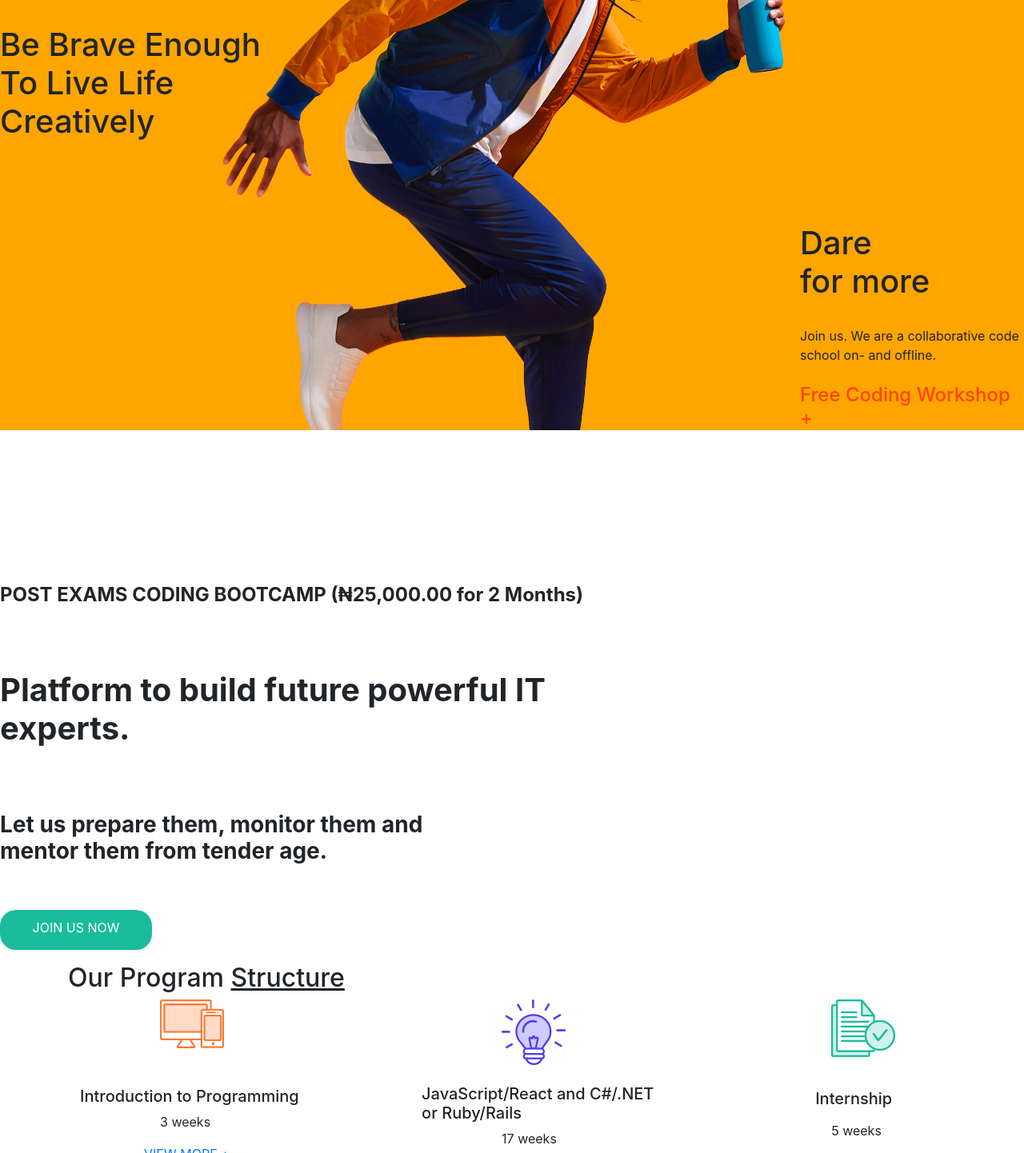
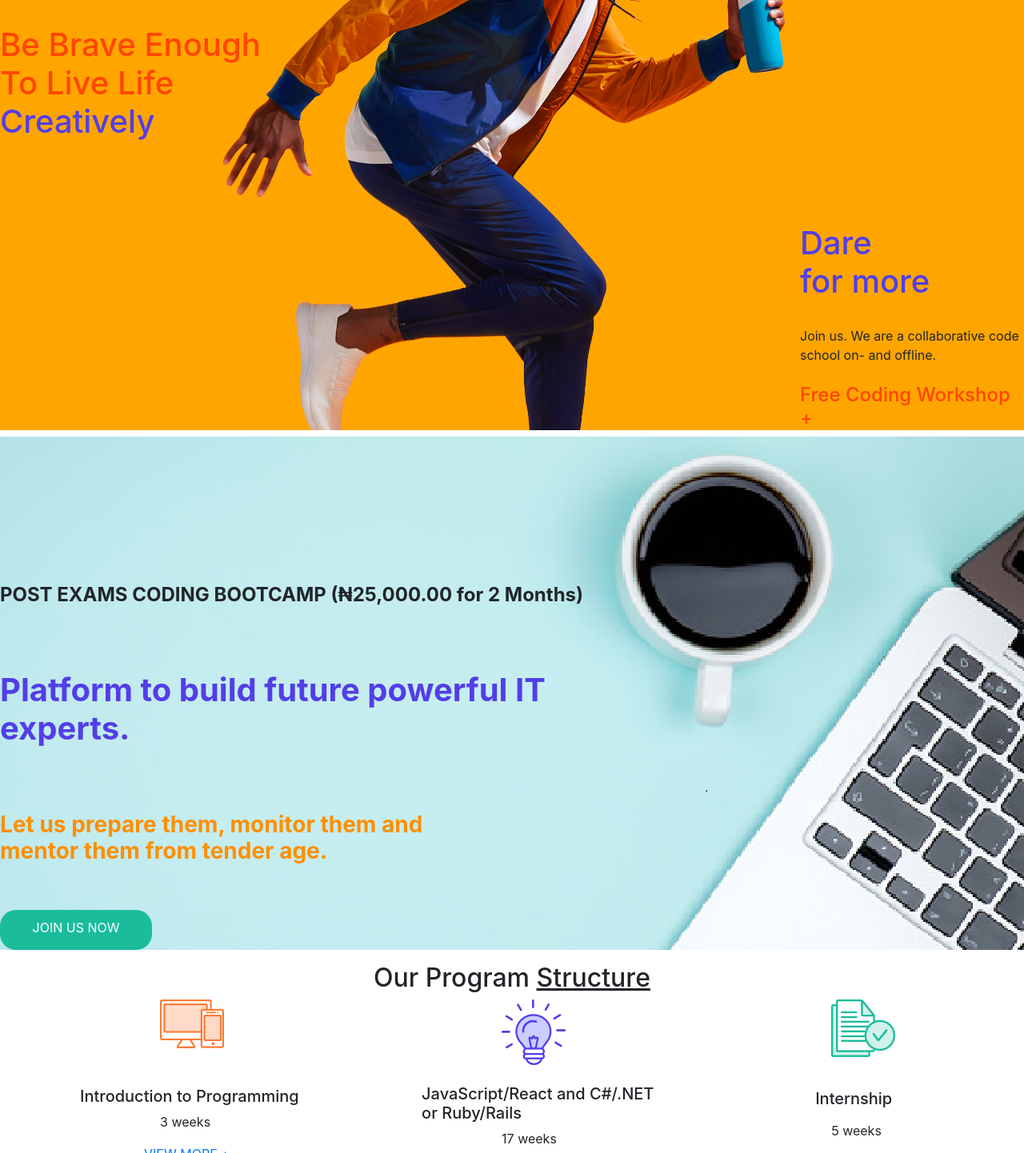
Before and after one commit to ethiago007/lastproject, a plain HTML site: page ACEDU.camp/index.html in a window 1280 px wide. Shown: the part 380-1822 px from the top of the page at 80% size. Drawn offline with Linux system fonts and the light colour scheme; files whose address does not match are found by name.

Commit message:
design page2

```diff
--- a/ACEDU.camp/css/style.css
+++ b/ACEDU.camp/css/style.css
@@ -46,3 +46,26 @@ nav ul li{
 }
 .join {
     color: white;
+}
+.page2 {
+    background-color: skyblue;
+   background-image: url(istockphoto-879788228-170667a.png);
+
+    background-repeat: no-repeat;
+
+}
+.be {
+    color: orangered;
+}
+.bo {
+    color: #523ee8;
+}
+h1 {
+    color: #523ee8;
+}
+.let {
+    color: rgb(255, 143, 0)
+}
+h2 {
+    text-align: center;
+}
```
